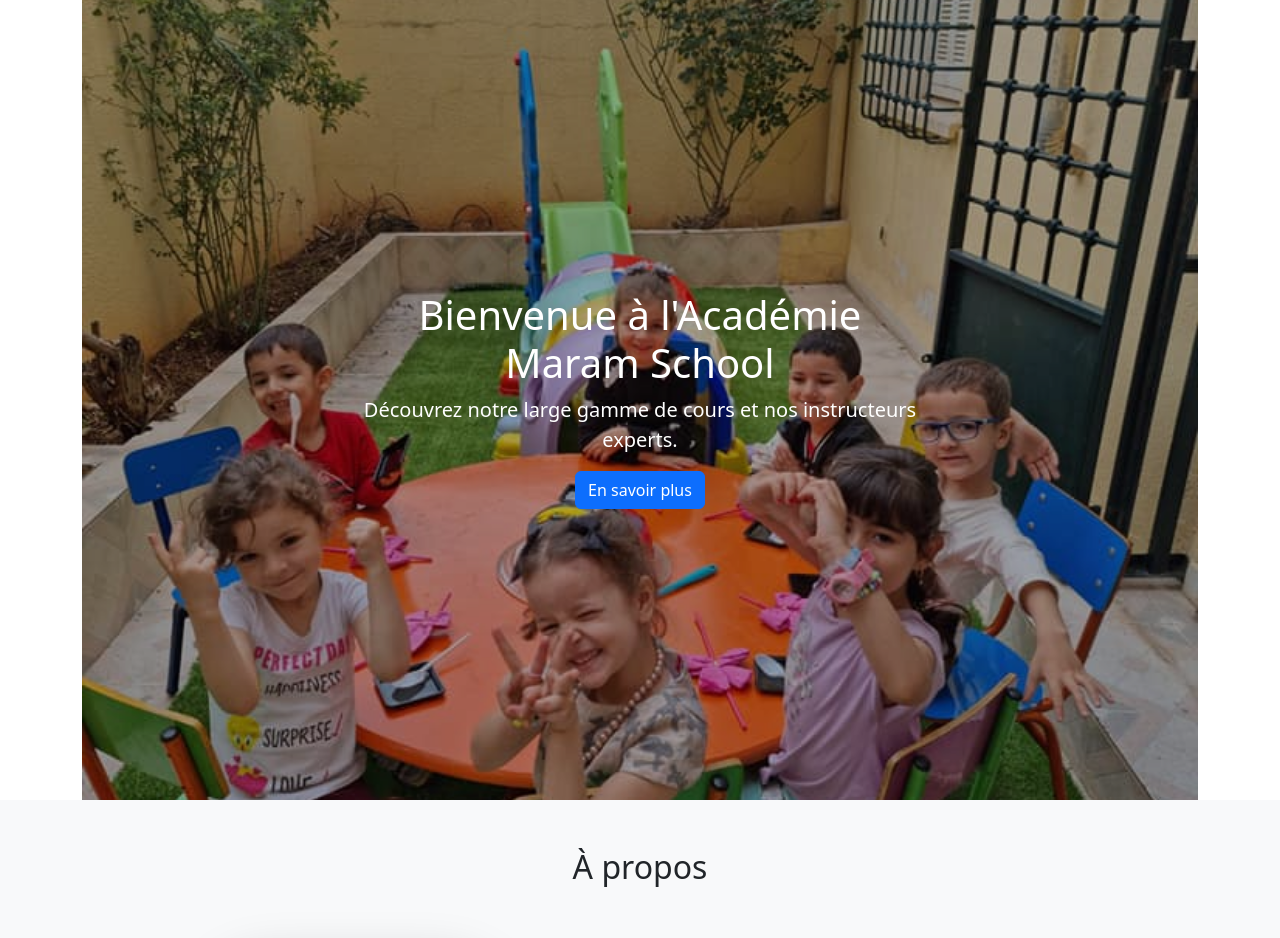
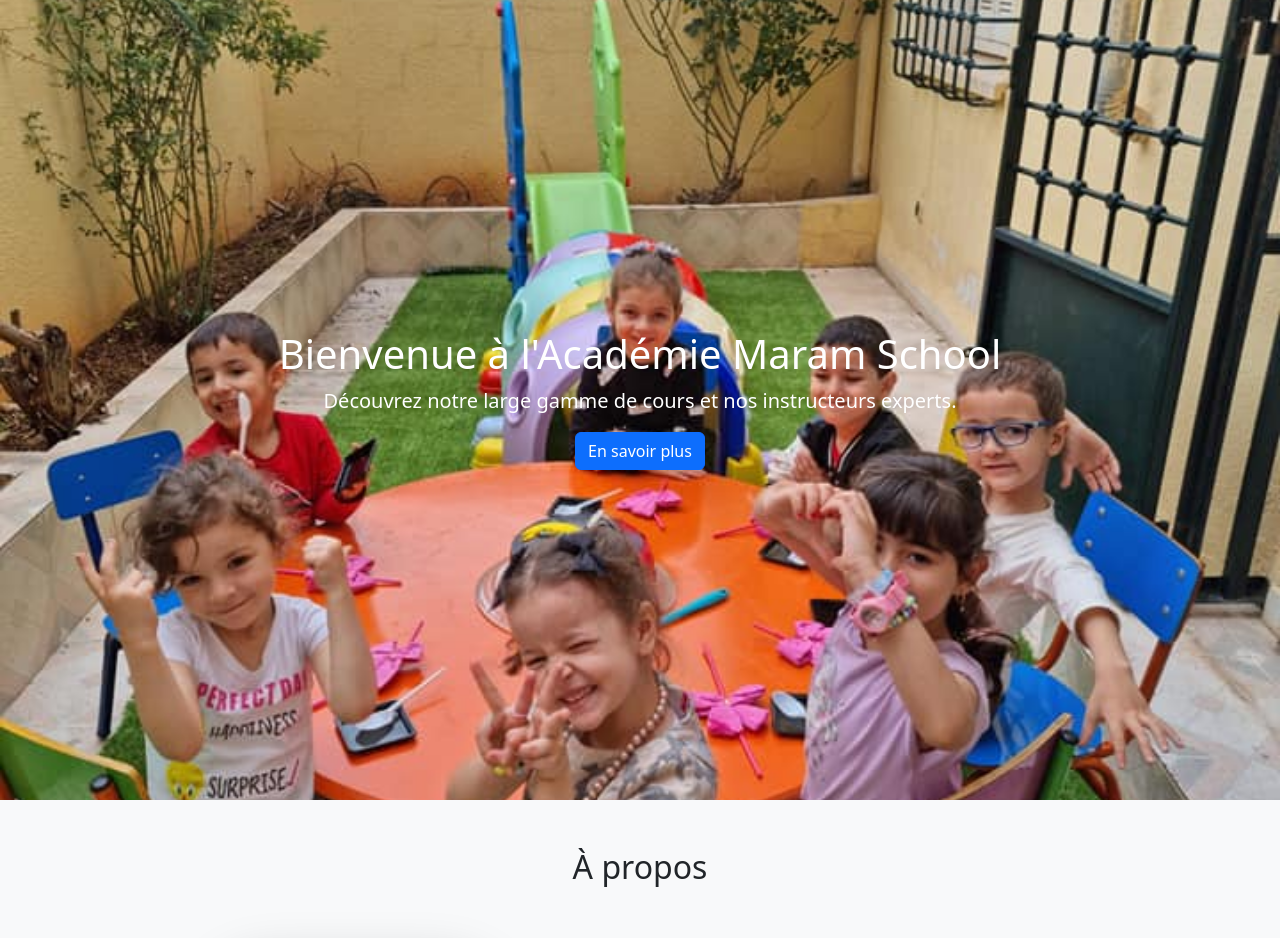
Before and after one commit to Haithemkoriche/acadmey_marame_school_gestion_inscription, a PHP site: page / in a window 1280 px wide. Shown: the part 108-1046 px from the top of the page. Run offline with PHP 8.4, Linux system fonts and the light colour scheme; data that the repository does not hold is empty.

Commit message:
amelioration header

```diff
--- a/index.php
+++ b/index.php
@@ -41,23 +41,16 @@
   </header>
 
 
-  <section class="jumbotron text-center">
-    <div class="container">
-      <div class="row">
-        <div class="col-md-12">
-          <div class="position-relative">
-            <img src="img/352499042_3260409140926278_8767796183506052124_n.jpg" class="img-fluid" alt="Image de bienvenue" style="object-fit: cover; filter: brightness(70%); width: 100vw; height: 100vh;">
-            <!-- <div class="container"> -->
-            <div class="position-absolute top-50 start-50 translate-middle">
-              <h1 class="text-white">Bienvenue à l'Académie Maram School</h1>
-              <p class="lead text-white">Découvrez notre large gamme de cours et nos instructeurs experts.</p>
-              <a href="#about" class="btn btn-primary">En savoir plus</a>
-            </div>
-          </div>
-        </div>
-      </div>
-    </div>
-  </section>
+  <section class="jumbotron text-center" style="position: relative; padding: 0;">
+  <img src="img/352499042_3260409140926278_8767796183506052124_n.jpg" class="img-fluid" alt="Image de bienvenue" style="object-fit: cover; width: 100%; height: 100vh;">
+  <div class="container position-absolute top-50 start-50 translate-middle" style="transform: translate(-50%, -50%);">
+    <h1 class="text-white">Bienvenue à l'Académie Maram School</h1>
+    <p class="lead text-white">Découvrez notre large gamme de cours et nos instructeurs experts.</p>
+    <a href="#about" class="btn btn-primary">En savoir plus</a>
+  </div>
+</section>
+
+
 
 
   <section id="about" class="bg-light pt-5 pb-5 mb-5">
```
